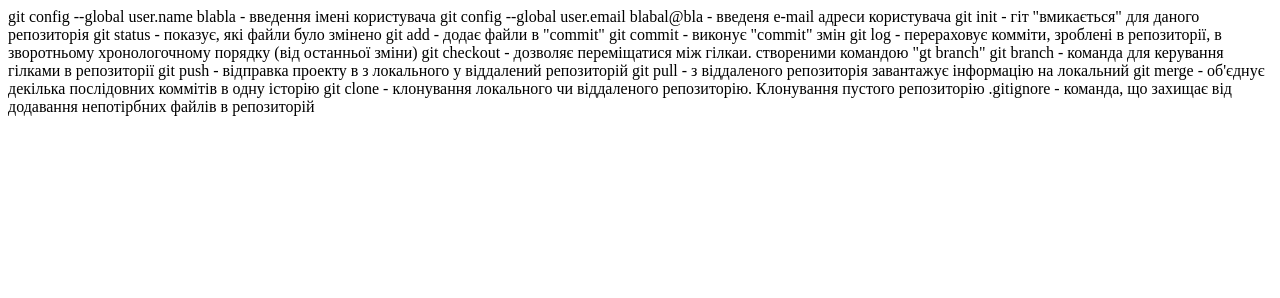
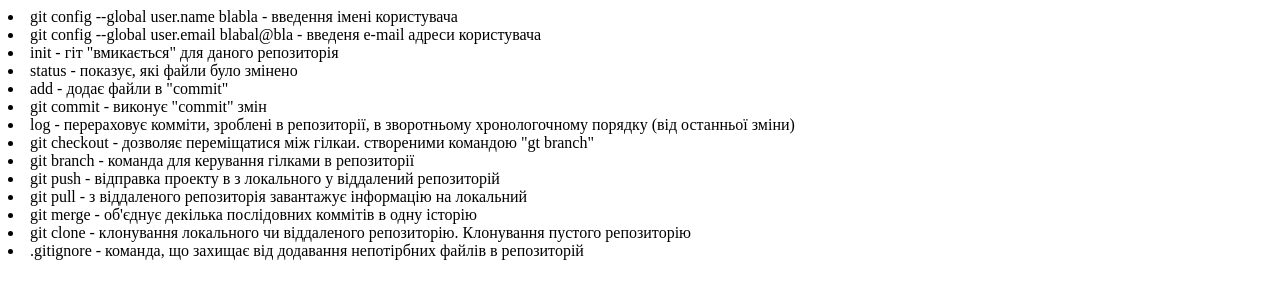
Before and after one commit to serhiikhlivniuk/cursor-homeworks, a plain HTML site: page index.html in a window 1280 px wide. Drawn offline with Linux system fonts and the light colour scheme.

Commit message:
homework1

```diff
--- a/index.html
+++ b/index.html
@@ -7,19 +7,19 @@
     <title>HOMEWORK #1</title>
 </head>
 <body>
-git config --global user.name blabla - введення імені користувача
-git config --global user.email blabal@bla - введеня e-mail адреси користувача
-git init - гіт "вмикається" для даного репозиторія
-git status - показує, які файли було змінено
-git add - додає файли в "commit"
-git commit - виконує "commit" змін
-git log - перераховує комміти, зроблені в репозиторії, в зворотньому хронологочному порядку (від останньої зміни)
-git checkout - дозволяє переміщатися між гілкаи. створеними командою "gt branch"
-git branch - команда для керування гілками в репозиторії
-git push - відправка проекту в з локального у віддалений репозиторій
-git pull - з віддаленого репозиторія завантажує інформацію на локальний
-git merge - об'єднує декілька послідовних коммітів в одну історію
-git clone - клонування локального чи віддаленого репозиторію. Клонування пустого репозиторію
-.gitignore - команда, що захищає від додавання непотірбних файлів в репозиторій
+<li>git config --global user.name blabla - введення імені користувача</li>
+<li>git config --global user.email blabal@bla - введеня e-mail адреси користувача</li>
+<li> init - гіт "вмикається" для даного репозиторія</li>
+<li>status - показує, які файли було змінено</li>
+<li>add - додає файли в "commit" </li>
+<li>git commit - виконує "commit" змін </li>
+<li>log - перераховує комміти, зроблені в репозиторії, в зворотньому хронологочному порядку (від останньої зміни)</li>
+<li>git checkout - дозволяє переміщатися між гілкаи. створеними командою "gt branch"</li>
+<li>git branch - команда для керування гілками в репозиторії</li>
+<li>git push - відправка проекту в з локального у віддалений репозиторій</li>
+<li>git pull - з віддаленого репозиторія завантажує інформацію на локальний</li>
+<li>git merge - об'єднує декілька послідовних коммітів в одну історію</li>
+<li>git clone - клонування локального чи віддаленого репозиторію. Клонування пустого репозиторію</li>
+<li>.gitignore - команда, що захищає від додавання непотірбних файлів в репозиторій</li>
 </body>
 </html>
```
